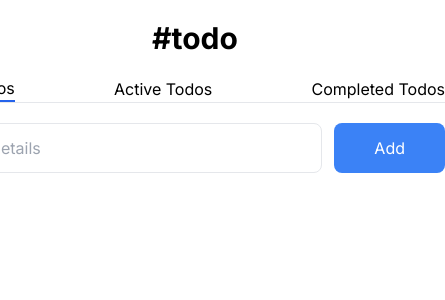
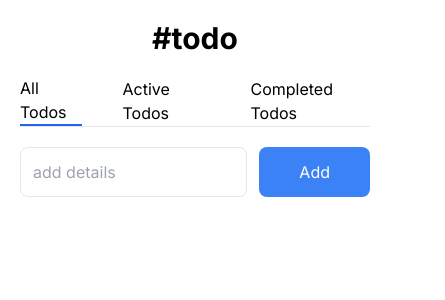
Before and after one commit to sagar-pardhi/todo-app, a React (Vite) app: page / in a window 390 px wide. Shown: the top 300 px of the page, 445 px wide, since content can reach past the window. Built offline with nearby package versions, Linux system fonts and the light colour scheme.

Commit message:
made responsive

```diff
--- a/src/app.tsx
+++ b/src/app.tsx
@@ -5,7 +5,7 @@ import { CompletedTodos } from "./components/completed-todos";
 
 export const App = () => {
   return (
-    <main className="container flex flex-col items-center mx-auto my-5">
+    <main className="container flex flex-col items-center mx-auto my-5 px-5">
       <h1 className="text-3xl font-bold">#todo</h1>
       <div className="my-5">
         <Tabs>
--- a/src/components/tabs.tsx
+++ b/src/components/tabs.tsx
@@ -4,7 +4,7 @@ export const Tabs = ({ children }: { children: React.JSX.Element[] }) => {
   const [activeTab, setActiveTab] = useState(children[0].props.title);
 
   return (
-    <div className="flex flex-col gap-x-5 w-[500px]">
+    <div className="flex flex-col gap-x-5 md:w-[500px]">
       <ul className="flex gap-x-10 justify-between items-center border-b">
         {children.map((child) => {
           const title = child.props.title;
```
